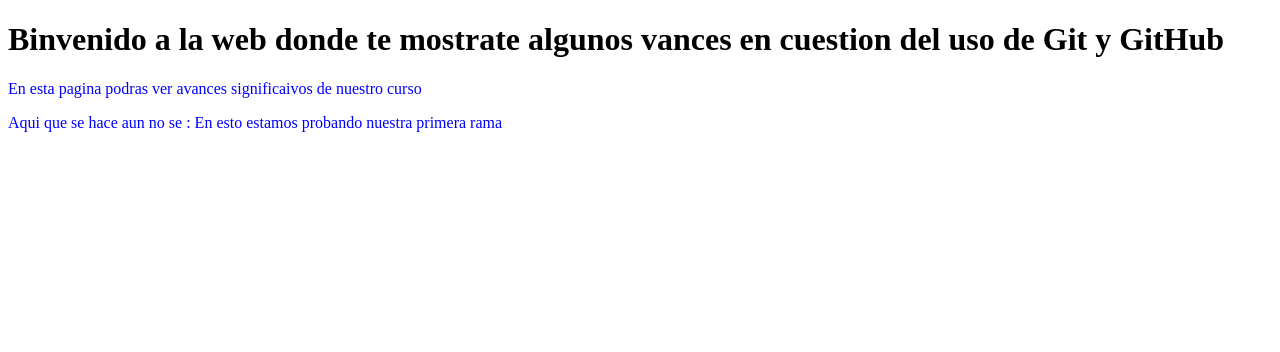
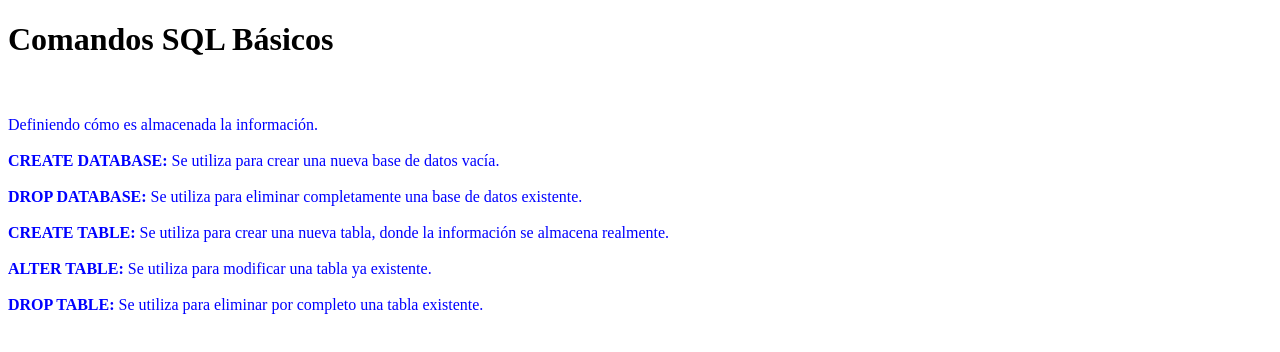
Before and after one commit to Ramses2119998/pagina-web, a plain HTML site: page index.html in a window 1280 px wide. Drawn offline with Linux system fonts and the light colour scheme.

Commit message:
Actalizamos a Comandos basicos de sql
Agregamos mas codigo html junto con informacion que mostrara la pagina.

```diff
--- a/index.html
+++ b/index.html
@@ -6,16 +6,43 @@
 	<title> En esta pagina web aprenderemos a hacer uso de Git y GitHub </title>
 </head>
 <body>
-	<h1>
-		Binvenido a la web donde te mostrate algunos vances en cuestion del uso de Git y GitHub
+	<div>
+		<h1>
+		Comandos SQL Básicos
 	</h1>
-	<p>
-		En esta pagina podras ver avances significaivos de nuestro curso
-	</p>
+	</div>
 
 
 	<p>
-		Aqui que se hace aun no se : En esto estamos probando nuestra primera rama
+		<br>
+		<br>
+		Definiendo cómo es almacenada la información.<br><br>
+
+		<strong>
+			CREATE DATABASE:
+		</strong>
+		 Se utiliza para crear una nueva base de datos vacía.<br><br>
+
+		 <strong>
+		 	DROP DATABASE:
+		 </strong>
+		 Se utiliza para eliminar completamente una base de datos existente.<br><br>
+
+		 <strong>
+		 	CREATE TABLE:
+		 </strong>
+		 Se utiliza para crear una nueva tabla, donde la información se almacena realmente.<br><br>
+
+		 <strong>
+		 	ALTER TABLE:
+		 </strong>
+		 Se utiliza para modificar una tabla ya existente.<br><br>
+
+		<strong>
+			DROP TABLE:
+		</strong>
+		Se utiliza para eliminar por completo una tabla existente.<br><br>
+
 	</p>
 
 
```
